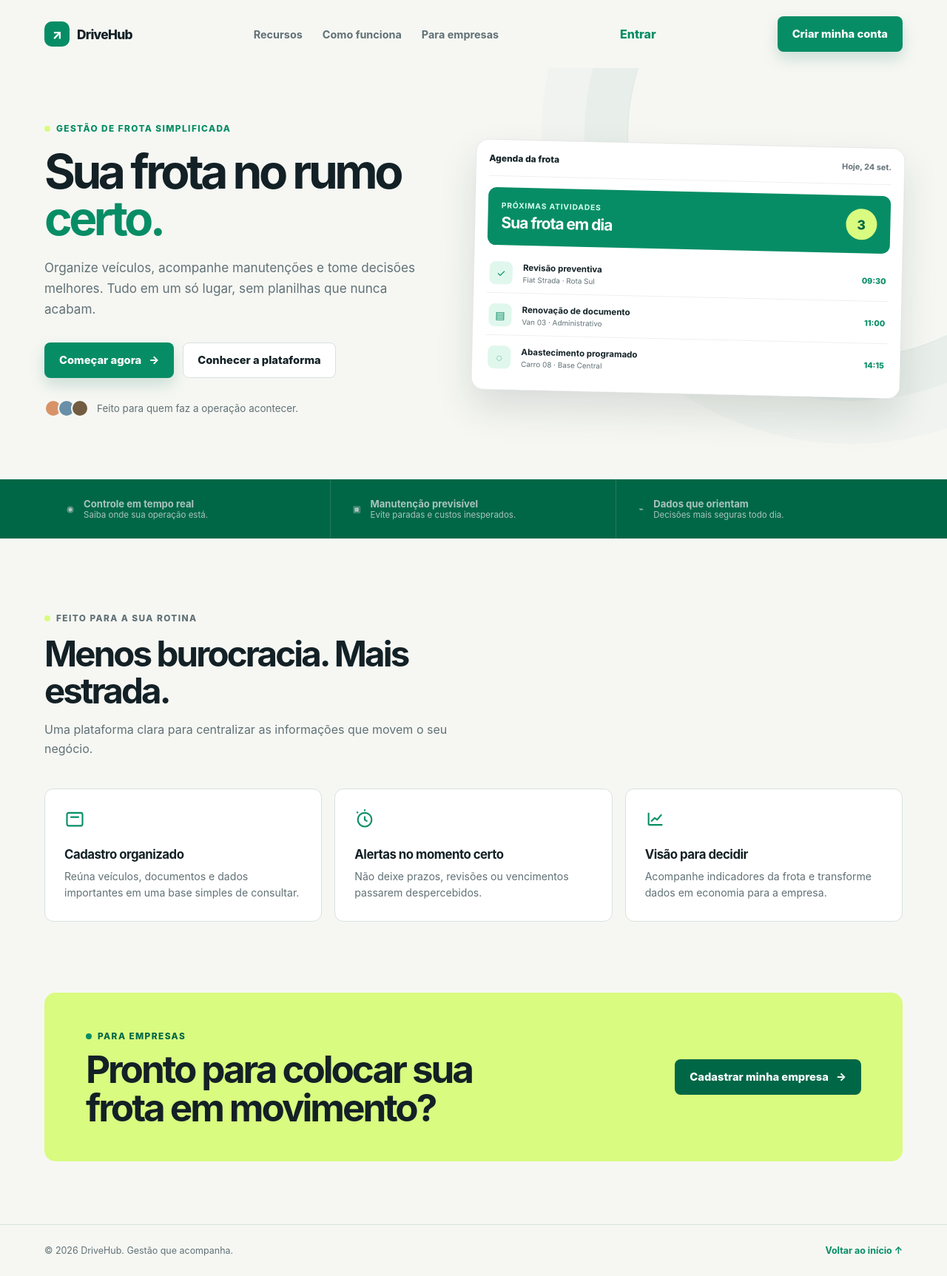
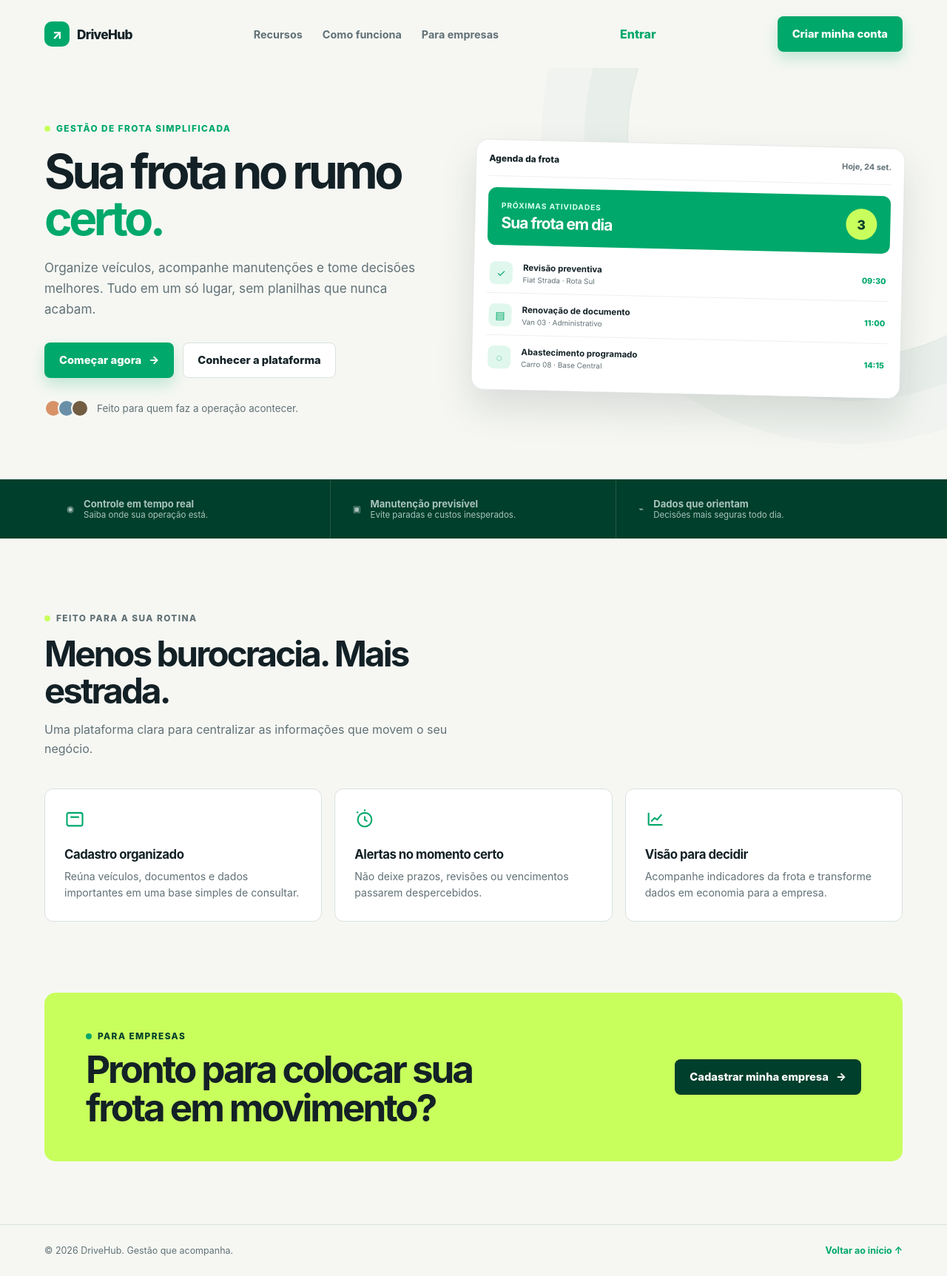
Before and after one commit to mrlima4095/controle-de-frota, a PHP site: page / in a window 1280 px wide. Shown: the whole page at 74% size. Run offline with PHP 8.4, Linux system fonts and the light colour scheme.

Commit message:
Ajusta contraste da paleta verde

```diff
--- a/auth.css
+++ b/auth.css
@@ -4,9 +4,9 @@
     --line: #d9e1df;
     --paper: #f6f7f3;
     --white: #ffffff;
-    --green: #078d65;
-    --green-deep: #006746;
-    --lime: #d9fb80;
+    --green: #00a86b;
+    --green-deep: #003f2b;
+    --lime: #c8ff5d;
 }
 
 * {
--- a/index.html
+++ b/index.html
@@ -15,9 +15,9 @@
               --line: #d9e1df;
               --paper: #f6f7f3;
               --white: #ffffff;
-              --green: #078d65;
-              --green-deep: #006746;
-              --lime: #d9fb80;
+              --green: #00a86b;
+              --green-deep: #003f2b;
+              --lime: #c8ff5d;
               --orange: #f1a94c;
             }
 
@@ -73,7 +73,7 @@
               transition: transform .2s ease, background .2s ease;
             }
             .button:hover { transform: translateY(-2px); }
-            .button-primary { color: var(--white); background: var(--green); box-shadow: 0 9px 20px rgba(13, 107, 82, .18); }
+            .button-primary { color: var(--white); background: var(--green); box-shadow: 0 9px 20px rgba(0, 168, 107, .22); }
             .button-primary:hover { background: var(--green-deep); }
             .button-light { color: var(--ink); border-color: var(--line); background: var(--white); }
             .button-light:hover { border-color: var(--green); }
```
